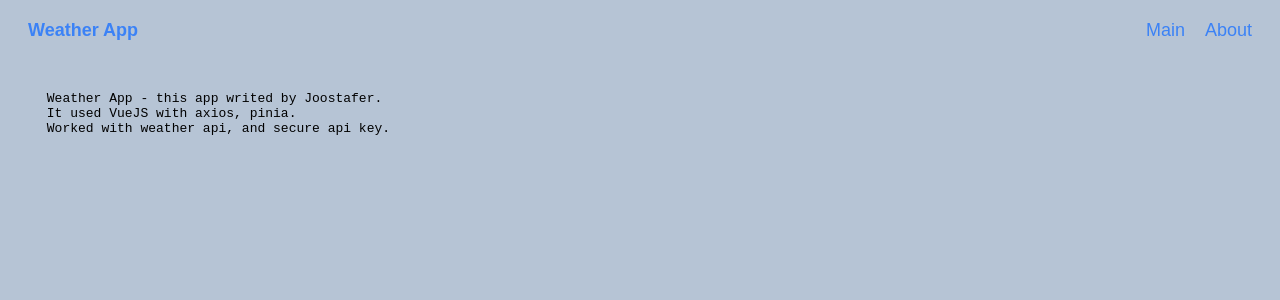
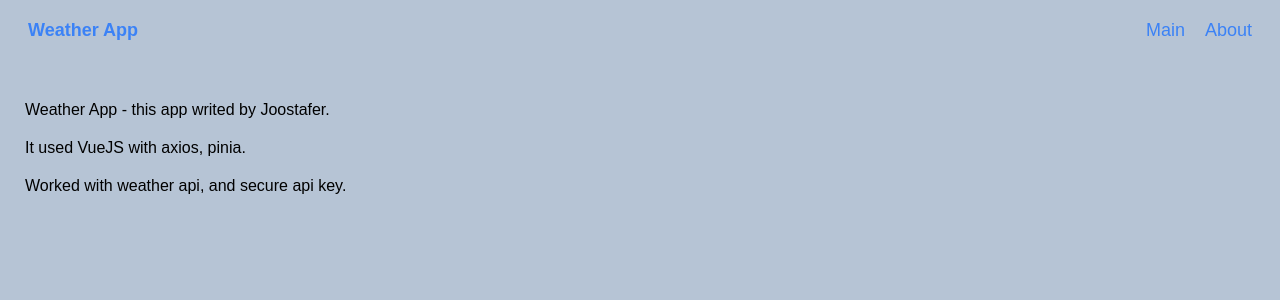
Before and after one commit to Joostafer/weather_vue, a Vue app: page /about in a window 1280 px wide. Shown: the top 300 px of the page. Built offline with nearby package versions, Linux system fonts and the light colour scheme.

Commit message:
add redirect about

```diff
--- a/src/App.vue
+++ b/src/App.vue
@@ -1,8 +1,8 @@
 <template>
-
   <Header/>
-  <router-view/>
-
+  <transition-group name="list" mode="out-in">
+    <router-view/>
+  </transition-group>
 </template>
 
 <script>
@@ -36,4 +36,13 @@ export default defineComponent({
     padding: 25px;
     background-image: linear-gradient(to bottom, rgba(0,0,0,0.25), rgba(0,0,0,0.75));
   }
+  .list-enter-active,
+  .list-leave-active {
+    transition: all 0.5s ease;
+  }
+  .list-enter-from,
+  .list-leave-to {
+    opacity: 0;
+    transform: translateX(30px);
+  }
 </style>
--- a/src/components/About.vue
+++ b/src/components/About.vue
@@ -1,10 +1,10 @@
 <template>
   <div class="about">
-    <pre>
-      Weather App - this app writed by Joostafer.
-      It used VueJS with axios, pinia.
-      Worked with weather api, and secure api key.
-    </pre>
+
+    <p>Weather App - this app writed by Joostafer.</p>
+    <p>It used VueJS with axios, pinia.</p>
+    <p>Worked with weather api, and secure api key.</p>
+
   </div>
 </template>
 
@@ -31,6 +31,7 @@ export default defineComponent({
   }
 
   .about p {
+    width: 100%;
     padding: 10px 25px ;
   }
 </style>
```
Also changed, not shown: 1 other file (tests, documents, lock files or other folders).
